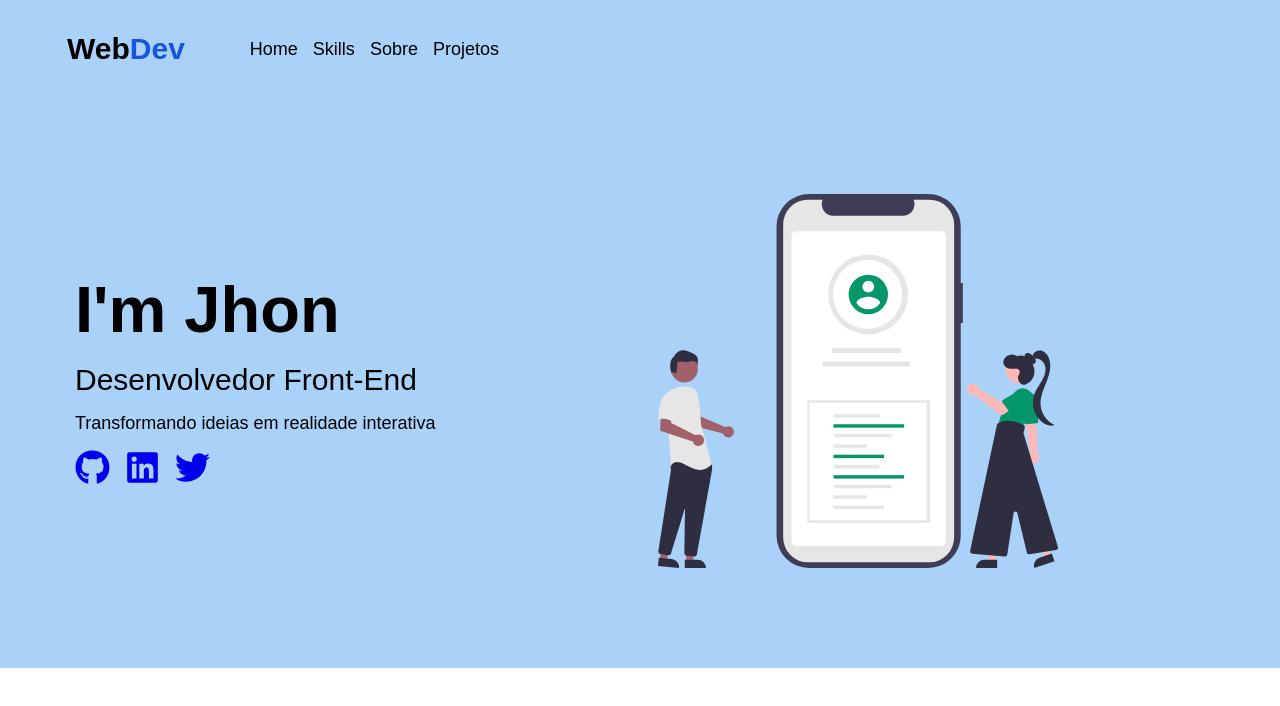
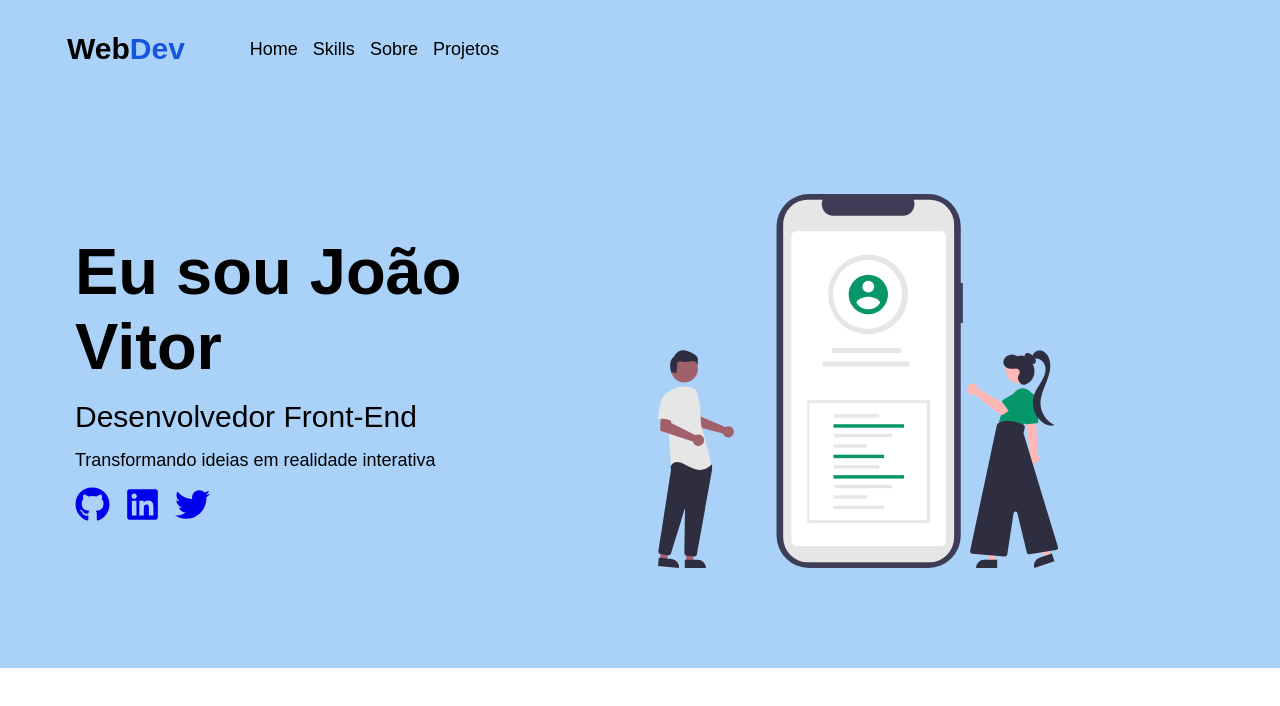
Before and after one commit to JoaoVitorRamos7/portfolio, a React (Vite) app: page / in a window 1280 px wide. Shown: the top 706 px of the page. Built offline with nearby package versions, Linux system fonts and the light colour scheme; a web font is replaced by a local one.

Commit message:
fix: Correcao do titulo principal
de acordo com a issue #15.

```diff
--- a/src/pages/HomePage/Header/index.jsx
+++ b/src/pages/HomePage/Header/index.jsx
@@ -30,7 +30,7 @@ function Header() {
       <div id="headerContent">
         <div id="headerContainer">
           <article id="ArticleDescription">
-            <h2 id="headerTitle">I'm Jhon</h2>
+            <h2 id="headerTitle">Eu sou João Vitor</h2>
             <p id="headerSubtitle">Desenvolvedor Front-End</p>
             <p id="headerDescription">Transformando ideias em realidade interativa</p>
 
```
